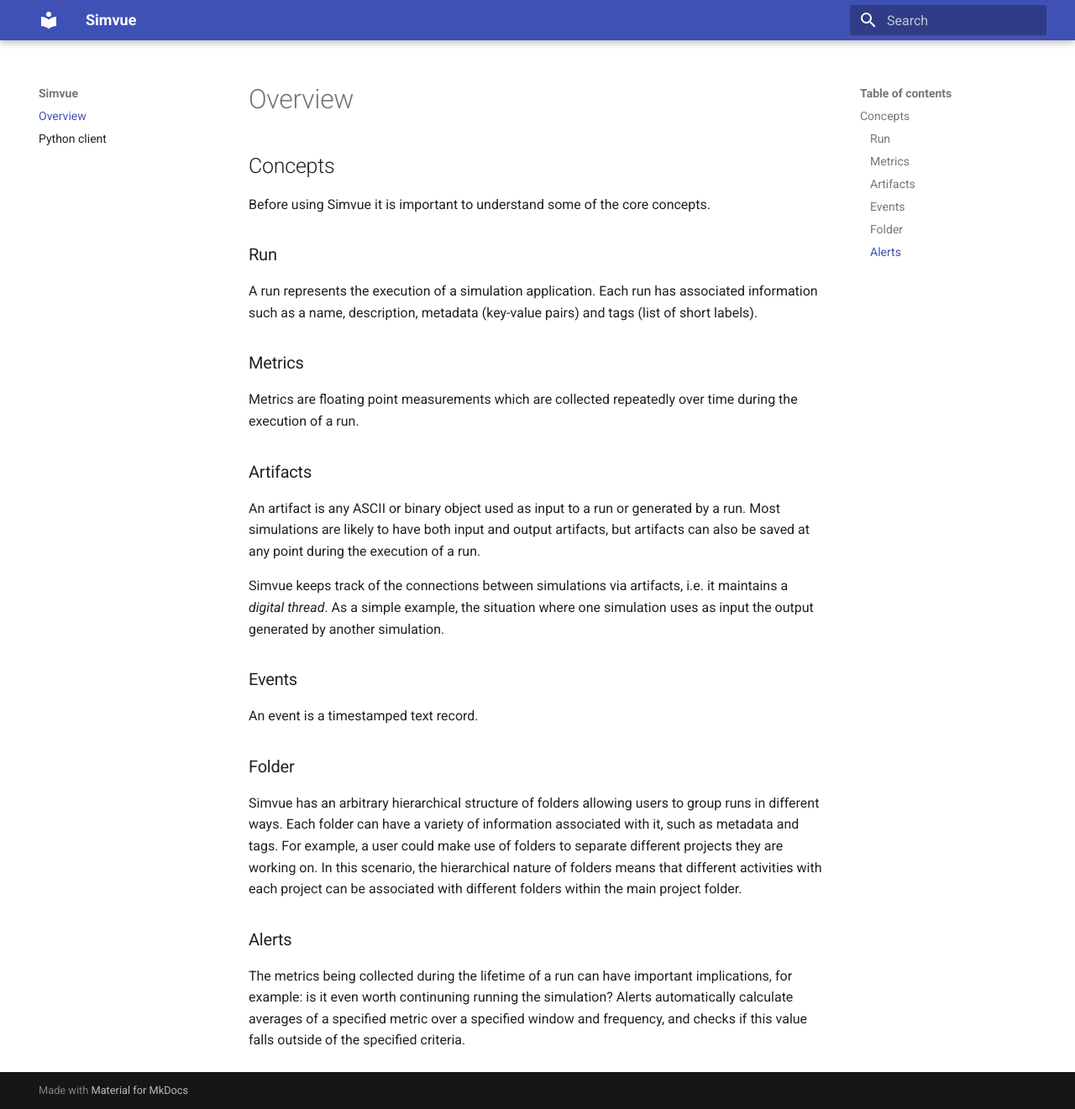
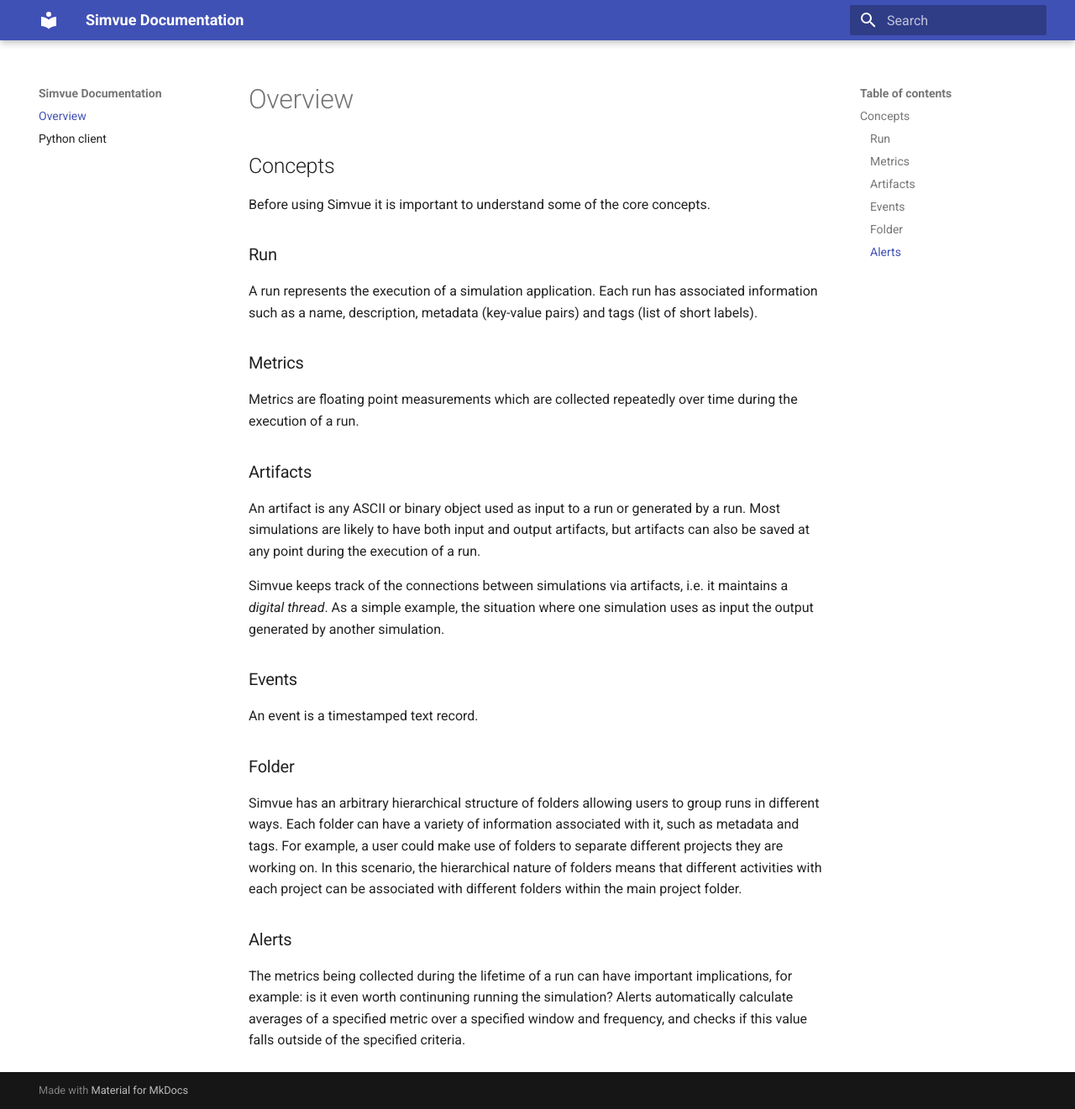
Before and after one commit to simvue-io/docs, an MkDocs documentation site: the page built from docs/index.md, in a window 1280 px wide and 1321 px high. Shown: the whole window at 84% size. Built offline with MkDocs 1.6.1 and Material for MkDocs 9.7.7, drawn with Linux system fonts in a browser that asks for light colours.

Commit message:
Update mkdocs.yml

```diff
--- a/mkdocs.yml
+++ b/mkdocs.yml
@@ -1,3 +1,3 @@
-site_name: Simvue
+site_name: Simvue Documentation
 theme:
   name: material
```
